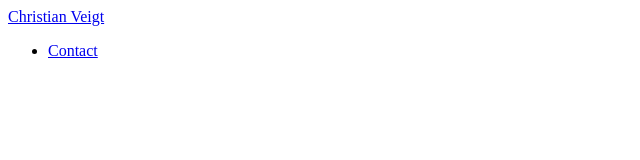
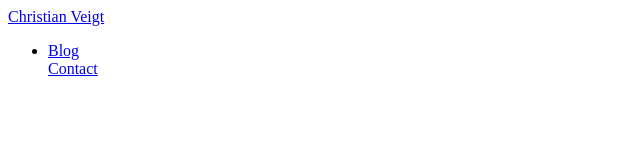
Before and after one commit to cveigt/systems-and-patterns, a React (Create React App) app in the folder systems-and-patterns/: page / in a window 1280 px wide. Shown: the top 160 px of the page, without its empty margins (0-640 px from the left). Built offline with nearby package versions, Linux system fonts and the light colour scheme.

Commit message:
nit(added nav link)

```diff
--- a/systems-and-patterns/src/components/Navbar.js
+++ b/systems-and-patterns/src/components/Navbar.js
@@ -8,9 +8,12 @@ function Navbar() {
       <ul className="nav-links">
         <li>
           <a href="#" className="nav-link">
-            Contact
+            Blog
           </a>
         </li>
+        <a href="#" className="nav-link">
+          Contact
+        </a>
       </ul>
     </nav>
   );
```
